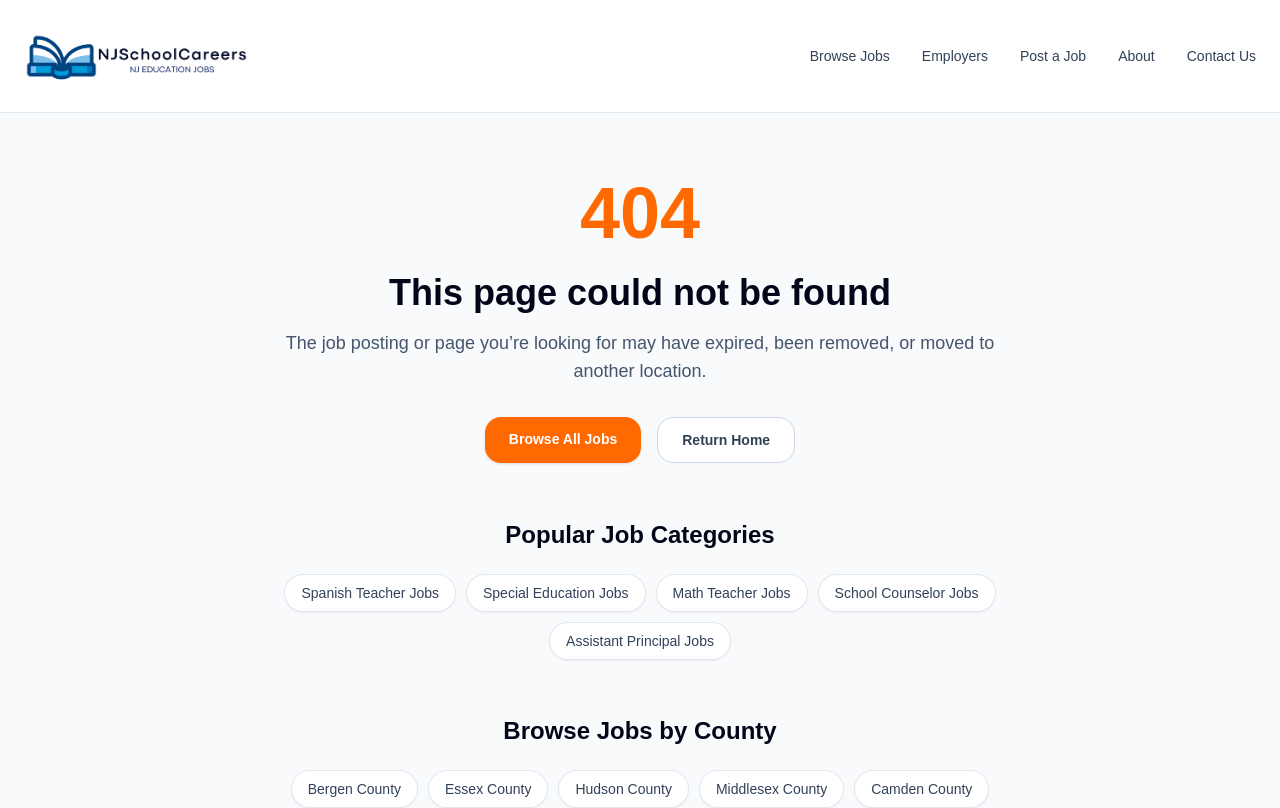
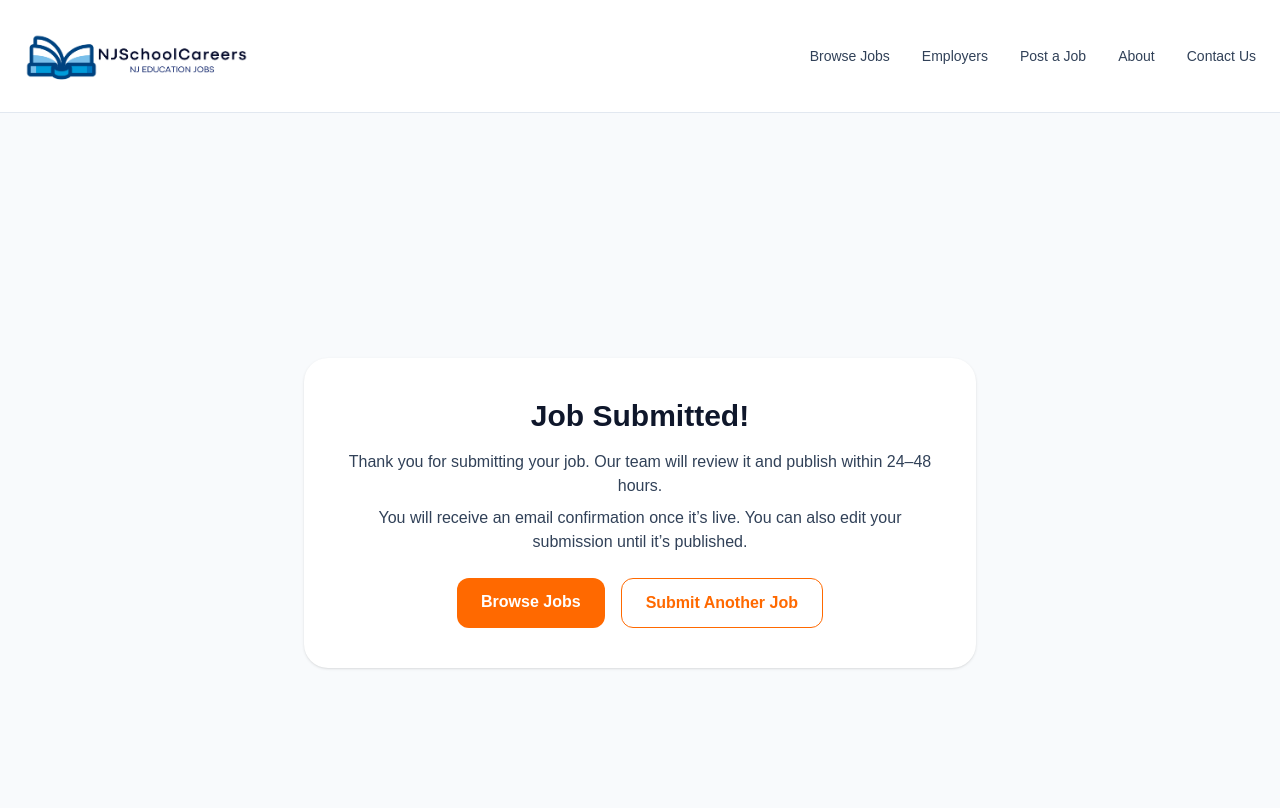
Before and after one commit to njwilkin1/nj-school-careers, a Next.js app: page /post-job/confirmation in a window 1280 px wide. Before the commit this address had no page. Shown: the top 808 px of the page. Built offline with nearby package versions, Linux system fonts and the light colour scheme.

Commit message:
Add employer job submission confirmation page

```diff
--- /dev/null
+++ b/app/post-job/confirmation/page.tsx
@@ -0,0 +1,29 @@
+export default function JobSubmissionConfirmation() {
+  return (
+    <main className="min-h-screen flex flex-col items-center justify-center bg-slate-50 px-6">
+      <div className="max-w-2xl text-center bg-white p-10 rounded-3xl shadow-sm">
+        <h1 className="text-3xl font-bold text-slate-900">Job Submitted!</h1>
+        <p className="mt-4 text-slate-700">
+          Thank you for submitting your job. Our team will review it and publish within 24–48 hours.
+        </p>
+        <p className="mt-2 text-slate-700">
+          You will receive an email confirmation once it’s live. You can also edit your submission until it’s published.
+        </p>
+        <div className="mt-6 flex justify-center gap-4">
+          <a
+            href="/jobs"
+            className="rounded-xl bg-orange-500 px-6 py-3 font-semibold text-white hover:bg-orange-600"
+          >
+            Browse Jobs
+          </a>
+          <a
+            href="/post-job"
+            className="rounded-xl border border-orange-500 px-6 py-3 font-semibold text-orange-500 hover:bg-orange-50"
+          >
+            Submit Another Job
+          </a>
+        </div>
+      </div>
+    </main>
+  );
+}
```
